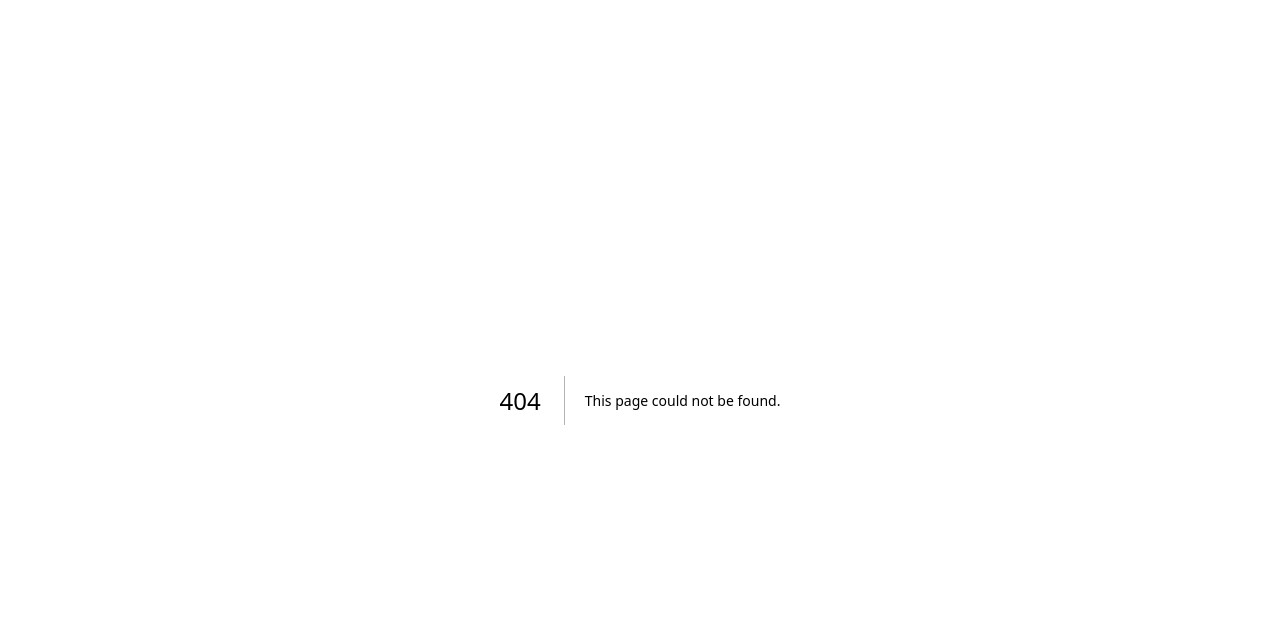
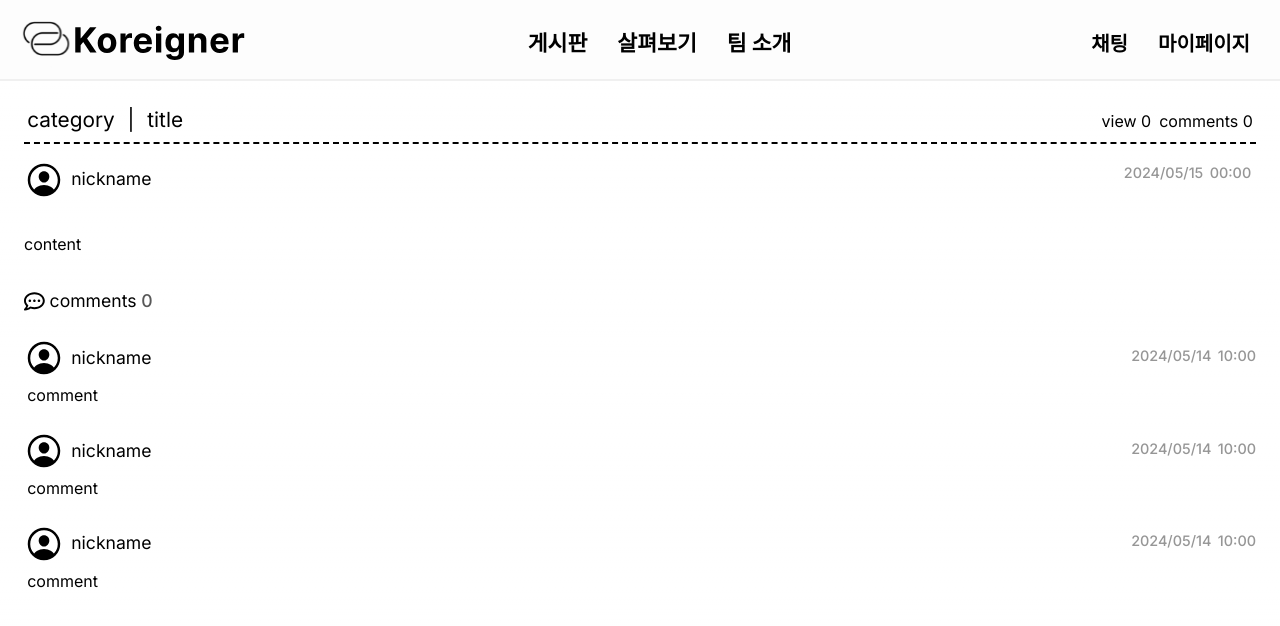
Before and after one commit to DKU-CapstoneDesign/FE_Next, a Next.js app in the folder koreigner/: page /board/post in a window 1280 px wide. Before the commit this address had no page. Shown: the top 626 px of the page. Built offline with nearby package versions, Linux system fonts and the light colour scheme.

Commit message:
feat: 게시판 내 글 페이지 UI 개발

```diff
--- /dev/null
+++ b/koreigner/src/app/(afterlogin)/board/_component/Comment/Comment.module.css
@@ -0,0 +1,42 @@
+.body {
+    margin-top: 1.5rem;
+    margin-bottom: 1.5rem;
+}
+
+.header {
+    display: flex;
+    justify-content: space-between;
+}
+
+.userProfile {
+    display: flex;
+    gap: 0.45rem;
+}
+
+.img {
+    width: 2.5rem;
+    height: 2.5rem;
+}
+
+.nickname {
+    font-size: 1.1rem;
+    font-weight: 400;
+    margin-top: 0.4rem;
+}
+
+.timeInfo {
+    display: flex;
+    gap: 0.4rem;
+    padding-top: 0.4rem;
+    font-size: 0.9rem;
+    font-weight: 480;
+    color: rgb(150, 150, 150);
+}
+
+.content {
+    margin-top: 0.3rem;
+    margin-left: 0.2rem;
+    margin-right: 0.2rem;
+    margin-bottom: 0.3;
+
+}
--- /dev/null
+++ b/koreigner/src/app/(afterlogin)/board/_component/Comment/Comment.tsx
@@ -0,0 +1,22 @@
+import styles from './Comment.module.css';
+import { IoPersonCircleOutline } from "react-icons/io5";
+
+export default function Comment() {
+    return (
+        <div className={styles.body}>
+            <div className={styles.header}>
+                <div className={styles.userProfile}>
+                    <IoPersonCircleOutline className={styles.img} />
+                    <p className={styles.nickname}>nickname</p>
+                </div>
+                <div className={styles.timeInfo}>
+                    <p>2024/05/14</p>
+                    <p>10:00</p>
+                </div>
+            </div>
+            <div className={styles.content}>
+                <p>comment</p>
+            </div>
+        </div>
+    )
+}
--- /dev/null
+++ b/koreigner/src/app/(afterlogin)/board/post/page.module.css
@@ -0,0 +1,97 @@
+.body {
+    width: 100;
+    height: 100;
+    padding-top: 1rem;
+    padding-bottom: 1rem;
+    padding-left: 1.5rem;
+    padding-right: 1.5rem;
+}
+
+.header {
+    display: flex;
+    width: 100;
+    height: 3rem;
+    justify-content: space-between;
+    padding-top: 0.5rem;
+    padding-bottom: 0.5rem;
+    padding-left: 0.2rem;
+    padding-right: 0.2rem;
+    border-bottom: 0.15rem dashed black;
+    margin-bottom: 0.5rem;
+}
+
+.postInfo {
+    display: flex;
+    font-weight: 400;
+    font-size: 1.3rem;
+    gap: 0.8rem;
+}
+
+.postDetail {
+    display: flex;
+    gap: 0.5rem;
+    margin-top: 0.3rem;
+}
+
+.info {
+    display: flex;
+    justify-content: space-between;
+}
+
+.userProfile {
+    display: flex;
+    gap: 0.45rem;
+    margin-top: 0.5rem;
+}
+
+.img {
+    width: 2.5rem;
+    height: 2.5rem;
+}
+
+.nickname {
+    font-size: 1.1rem;
+    font-weight: 400;
+    margin-top: 0.4rem;
+}
+
+.timeInfo {
+    display: flex;
+    gap: 0.4rem;
+    font-size: 0.9rem;
+    font-weight: 480;
+    color: rgb(150, 150, 150);
+    margin-top: 0.6rem;
+    margin-right: 0.3rem;
+}
+
+.content {
+    margin-top: 1rem;
+    margin-bottom: 1rem;
+    padding-top: 1rem;
+    padding-bottom: 1rem;
+    margin-right: 3.5rem;
+}
+
+.comment {
+
+}
+
+.commentHeader {
+    display: flex;
+    gap: 0.3rem;
+    font-size: 1.1rem;
+    margin-bottom: 0.5rem;
+}
+
+.commentCount {
+    font-weight: 500;
+    color: rgb(88, 88, 88);
+    width: 100;
+}
+
+.commentIcon {
+    width: 1.3rem;
+    height: 1.3rem;
+    margin-top: 0.2rem;
+}
--- /dev/null
+++ b/koreigner/src/app/(afterlogin)/board/post/page.tsx
@@ -0,0 +1,51 @@
+import styles from './page.module.css';
+import NavMenu from "../../_component/NavMenu/NavMenu"
+import Comment from '../_component/Comment/Comment';
+import { IoPersonCircleOutline } from "react-icons/io5";
+import { FaRegCommentDots } from "react-icons/fa";
+
+export default function PostPage() {
+    return (
+        <>
+            <NavMenu isBarVisible={false} />
+            <div className={styles.body}>
+                <div className={styles.header}>
+                    <div className={styles.postInfo}>
+                        <p>category</p>
+                        <p>|</p>
+                        <p>title</p>
+                    </div>
+                    <div className={styles.postDetail}>
+                        <p>view 0</p>
+                        <p>comments 0</p>
+                    </div>
+                </div>
+                <div className={styles.info}>
+                    <div className={styles.userProfile}>
+                        <IoPersonCircleOutline className={styles.img} />
+                        <p className={styles.nickname}>nickname</p>
+                    </div>
+                    <div className={styles.timeInfo}>
+                        <p>2024/05/15</p>
+                        <p>00:00</p>
+                    </div>
+                </div>
+                <div className={styles.content}>
+                    <p>content</p>
+                </div>
+                <div className={styles.comment}>
+                    <div className={styles.commentHeader}>
+                        <FaRegCommentDots className={styles.commentIcon} />
+                        <p>comments</p>
+                        <p className={styles.commentCount}>0</p>
+                    </div>
+                    <div>
+                        <Comment />
+                        <Comment />
+                        <Comment />
+                    </div>
+                </div>
+            </div>
+        </>
+    )
+}
```
Also changed, not shown: koreigner/src/app/(afterlogin)/mypage/_component/slider/MyPageSlider.tsx (indentation only).
